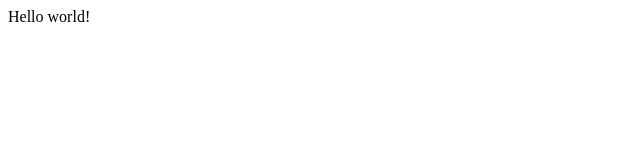
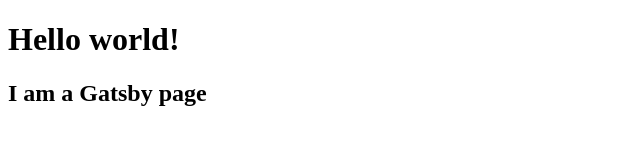
Before and after one commit to svirmi/gatsby-docker-setup, a Gatsby site in the folder bootcamp/: page / in a window 1280 px wide. Shown: the whole page, without its empty margins (0-640 px from the left). Built offline with nearby package versions, Linux system fonts and the light colour scheme; Gatsby itself is replaced by a stand-in of ours.

Commit message:
Started from Hello World starter template

```diff
--- a/bootcamp/src/pages/index.js
+++ b/bootcamp/src/pages/index.js
@@ -1,3 +1,12 @@
 import React from "react"
 
-export default () => <div>Hello world!</div>
+const IndexPage = () => {
+    return (
+        <div>
+            <h1>Hello world!</h1>
+            <h2>I am a Gatsby page</h2>
+        </div>
+    )
+}
+
+export default IndexPage
```
